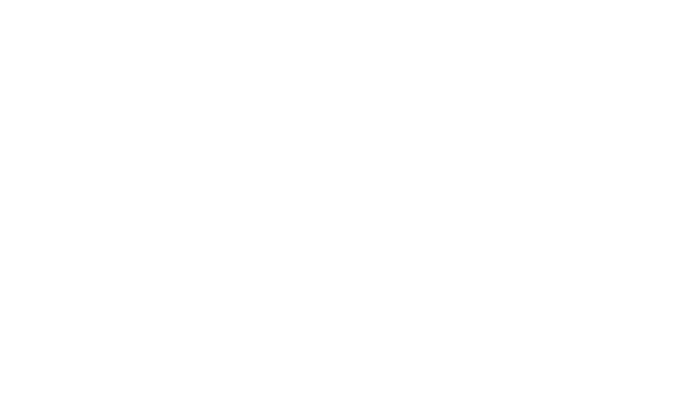
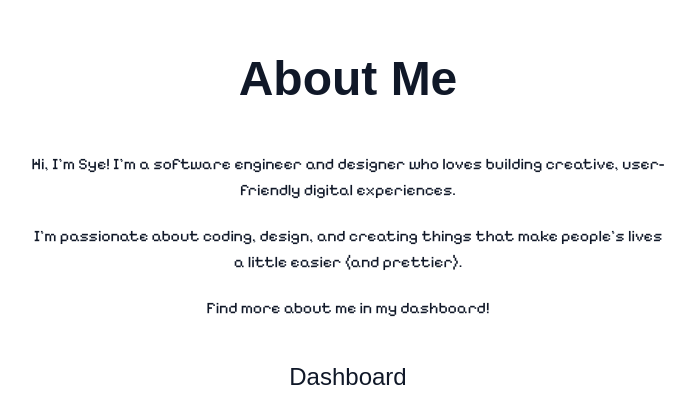
Before and after one commit to phasuk15/Sye-Phasuk, a Next.js app: page / in a window 1280 px wide. Shown: the part 2393-2797 px from the top of the page, without its empty margins (292-987 px from the left). Before the commit the page ends 1644 px from the top, so only its background shows below. Built offline with nearby package versions, Linux system fonts and the light colour scheme; a web font is replaced by a local one.

Commit message:
Finished about description

```diff
--- a/app/page.tsx
+++ b/app/page.tsx
@@ -27,6 +27,15 @@
       <section id="about">
         <About />
       </section>
+       <section id="about">
+        <About />
+      </section>
+       <section id="about">
+        <About />
+      </section>
+       <section id="about">
+        <About />
+      </section>
     </main>
   );
 }
--- a/app/sections/About.tsx
+++ b/app/sections/About.tsx
@@ -1,8 +1,15 @@
 const About = () => {
     return (
-        <div className="h-screen">
-            <h1 className="font-jersey font-bold text-5xl flex justify-center py-12 ">About Me</h1>
-            <p className="">“Hi, I’m Sye! I’m a software engineer and designer who loves building creative, user-friendly digital experiences.”</p>
+        <div className="h-screen max-w-2xl mx-auto px-4 flex flex-col items-center">
+            <h1 className="font-jersey font-bold text-5xl py-12 ">About Me</h1>
+            <div className="flex flex-col justify-center leading-relaxed text-center font-pixelify gap-5">
+                <p>Hi, I’m Sye! I’m a software engineer and designer who loves building creative, user-friendly digital experiences.</p>
+                <p>I’m passionate about coding, design, and creating things that make people’s lives a little easier (and prettier).</p>
+                <p>Find more about me in my dashboard!</p>
+            </div>
+            <a href="/dashboard" className="flex justify-center text-center font-jersey text-2xl mt-10">
+                Dashboard
+            </a>
         </div>
     );
 }
--- /dev/null
+++ b/app/sections/Projects.tsx
@@ -0,0 +1,9 @@
+const Projects = () => {
+    return (
+        <div>
+            <h1>Projects</h1>
+        </div>
+    );
+}
+
+export default Projects;
```
